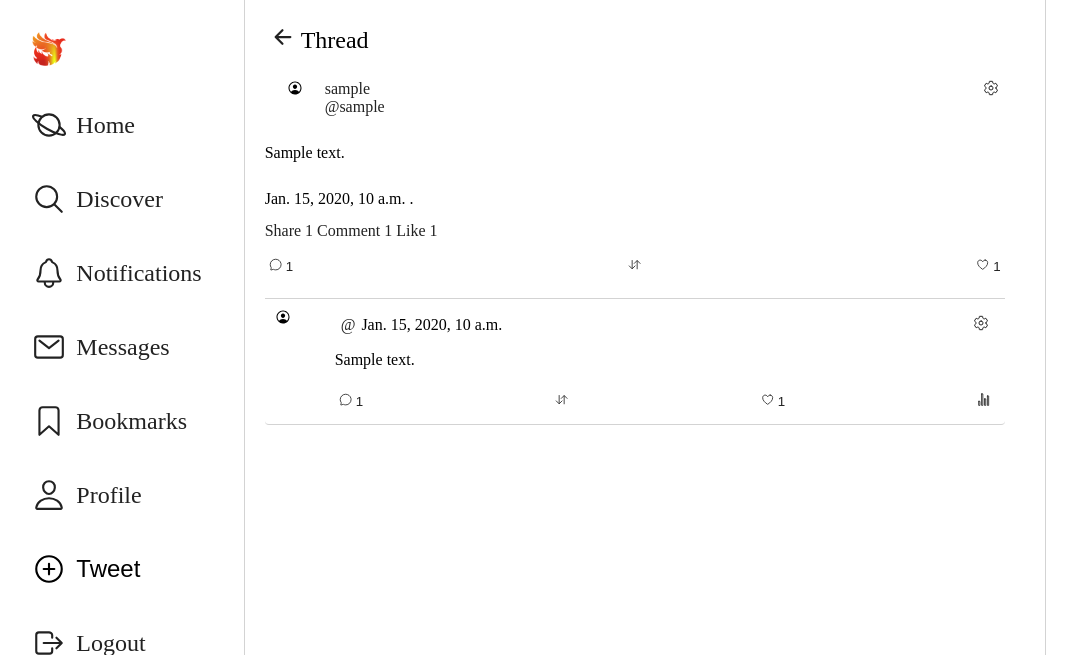
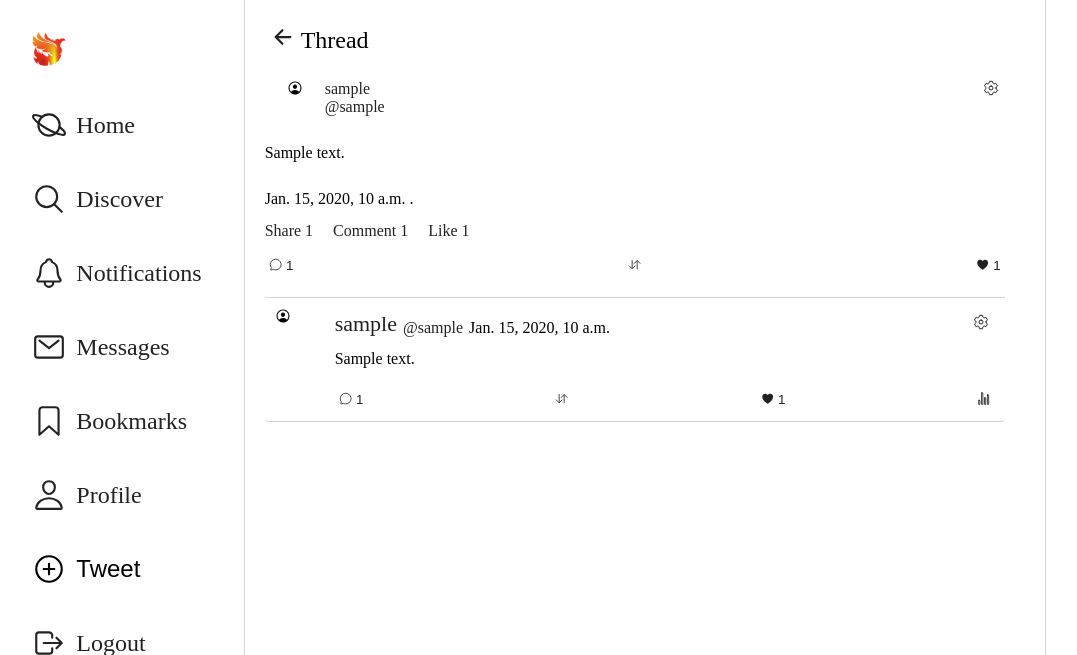
Before and after one commit to YeastCoast/twitter_clone, a Django app: page /post/1/ in a window 1280 px wide. Shown: the top 655 px of the page, without its empty margins (87-1164 px from the left). Run offline with Django 4.2, Linux system fonts and the light colour scheme; a user stored in the database is signed in; tables that the repository leaves empty hold one stand-in row (values such as "Sample post").

Commit message:
some minor fixes

```diff
--- a/posts/views.py
+++ b/posts/views.py
@@ -29,7 +29,6 @@ def like_post(request):
     if request.method == 'POST':
         post_id = request.POST.get('post_like')
         post_form = PostsTable.objects.get(pk=post_id)
-
         # update like count
         if LikesTable.objects.filter(user_id=request.user, post_id=post_form).exists():
             post_form.likes -= 1
--- a/static/css/base.css
+++ b/static/css/base.css
@@ -27,6 +27,7 @@ input[type="text"] {
     background: transparent;
     border: none;
 }
+
 
 html, body {
     height: 100vh;
@@ -169,9 +170,20 @@ html, body {
     background-color: transparent;
     border-radius: 20px;
     padding: 4px;
+    display: flex;
+    gap: 4px;
 }
 
 .btn-5:hover {
     color: #ff6018;
     background-color: #f3dcdc;
 }
+
+
+.icon-switch {
+    display: none;
+}
+
+.icon-switch.active {
+    display: flex;
+}
--- a/static/css/user-content.css
+++ b/static/css/user-content.css
@@ -84,3 +84,9 @@
     flex: 0 0 50px;
     height: 40px;
 }
+
+
+.content-main-stats {
+    display: flex;
+    gap: 20px;
+}
--- a/templates/components/atomic/socials-bar/like.html
+++ b/templates/components/atomic/socials-bar/like.html
@@ -1,7 +1,14 @@
 <button id="like-{{ content.id }}" class="like btn-5 insideLink" type="submit" value="{{ content.id }}">
-    <ion-icon id="up-liked-{{ content.id }}" class="icon-switch{% if content.id in liked %}active{% endif %}"
-              name="heart"></ion-icon>
-    <ion-icon id="down-liked-{{ content.id }}" class="{% if not user.is_authenticated %}active{% endif %}"
-              name="heart-outline"></ion-icon>
+    {% if content.id in liked %}
+        <ion-icon id="up-liked-{{ content.id }}" class="icon-switch active"
+                  name="heart"></ion-icon>
+        <ion-icon id="down-liked-{{ content.id }}" class="icon-switch"
+                  name="heart-outline"></ion-icon>
+    {% else %}
+        <ion-icon id="up-liked-{{ content.id }}" class="icon-switch"
+                  name="heart"></ion-icon>
+        <ion-icon id="down-liked-{{ content.id }}" class="icon-switch active"
+                  name="heart-outline"></ion-icon>
+    {% endif %}
     <span class="counter">{{ content.likes }}</span>
 </button>
--- a/templates/components/medium/post-main.html
+++ b/templates/components/medium/post-main.html
@@ -1,12 +1,12 @@
-{% with object as content %}
+{% with content=object content_user=object.user_id %}
     <article class="user-content-main">
         <header class="content-main-header">
             <div class="content-main-user-wrapper">
                 <!--user image <img>-->
                 <ion-icon class="content-sub-profile" name="person-circle-outline"></ion-icon>
                 <div class="content-main-userinfo">
-                <a>{{ user.username }}</a>
-                <a>@{{ user.username }}</a>
+                    <a>{{ content_user.username }}</a>
+                    <a>@{{ content_user.username }}</a>
                 </div>
             </div>
             <div>
@@ -28,7 +28,7 @@
             <span>.</span>
             <span>{{ content.views }}</span>
         </section>
-    <section>
+        <section class="content-main-stats">
             <a>Share{{ content.shares|pluralize:",s" }}
                 <span>{{ content.shares }}</span>
             </a>
@@ -46,5 +46,7 @@
 {% endwith %}
 
 {% for content in commentstable_set %}
+    {% with content=content content_user=content.user_id %}
         {% include 'components/medium/post-sub.html' %}
+    {% endwith %}
 {% endfor %}
--- a/templates/components/pages/content-detail.html
+++ b/templates/components/pages/content-detail.html
@@ -1,13 +1,16 @@
 {% extends 'components/pages/base.html' %}
 
 {% block navbar %}
+    {% if user.is_authenticated %}
     {% include 'components/small/navbar/user-navbar.html' %}
+    {% else %}
+        {% include 'components/small/navbar/main-navbar.html' %}
+    {% endif %}
 {% endblock %}
 
 {% block main %}
     {% include 'components/small/headers/header-detail.html' %}
     <section class="content-main">
         {% include 'components/medium/post-main.html' %}
-        {% include 'components/large/content-feed.html' %}
     </section>
 {% endblock %}
--- a/twitter_clone/urls.py
+++ b/twitter_clone/urls.py
@@ -24,10 +24,10 @@ urlpatterns = [
     path('settings/', SettingsPageView.as_view(), name='settings_page'),
     path("accounts/", include("accounts.urls")),
     path("accounts/", include("django.contrib.auth.urls")),
-    path('home/', login_required(UserMainPage.as_view(), redirect_field_name='main_page'), name='user_main_page'),
+    path('home/', login_required(UserMainPage.as_view(), login_url='main_page'), name='user_main_page'),
     path('posts/', include('posts.urls')),
     path('post/<int:pk>/', UserPostDetailView.as_view(), name='post_detail'),
     path("__reload__/", include("django_browser_reload.urls")),
-    path('home/search', login_required(UserSearchView.as_view()), name='user_search'),
+    path('home/search', login_required(UserSearchView.as_view(), login_url='main_page'), name='user_search'),
     path('test/', TestView.as_view(), name='testing'),
 ]
--- a/twitter_clone/views.py
+++ b/twitter_clone/views.py
@@ -25,7 +25,7 @@ class MainPageView(TemplateView):
 
 
 class SettingsPageView(TemplateView):
-    template_name = "settings.html"
+    template_name = "components/pages/settings.html"
 
 
 class UserMainPage(TemplateView):
@@ -46,7 +46,7 @@ class UserPostDetailView(DetailView):
         context = super(UserPostDetailView, self).get_context_data(**kwargs)
         comments = CommentsTable.objects.filter(parent_id=self.object.pk)
         comments = [i.child_id for i in comments]
-        if authenticate(self.request.user):
+        if self.request.user.is_authenticated:
             liked = LikesTable.objects.filter(user_id=self.request.user)
             liked = [i['post_id_id'] for i in liked.values()]
         else:
@@ -57,7 +57,7 @@ class UserPostDetailView(DetailView):
 
 
 class UserSearchView(TemplateView):
-    template_name = "user-main/user-search-tab.html"
+    template_name = "components/pages/user/search.html"
 
 
 class TestView(TemplateView):
```
Also changed, not shown: templates/components/pages/base.html (+47 -5 lines), templates/components/pages/settings.html (added, +19 -0 lines), templates/components/pages/user/search.html (added, +14 -0 lines), templates/user-mainpage.html (+0 -23 lines). Lines whose indentation alone changed are shown as unchanged.
